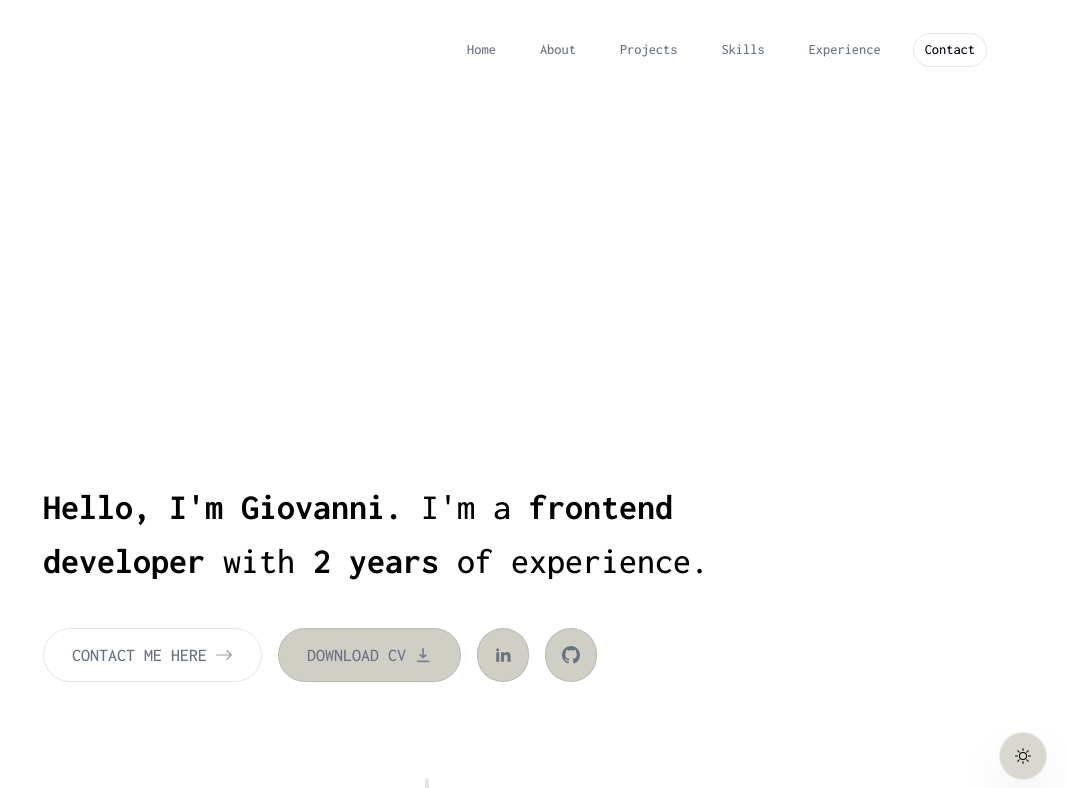
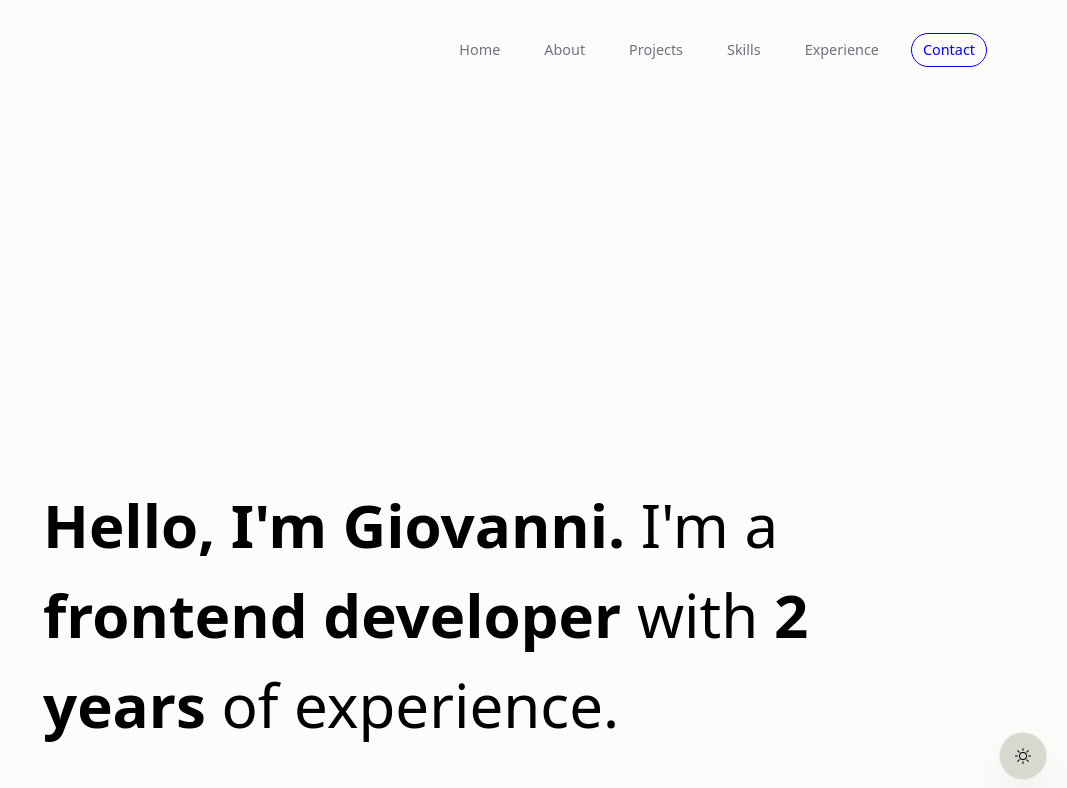
Before and after one commit to gmhislop/portfolio, a Next.js app: page / in a window 1280 px wide. Shown: the top 788 px of the page, without its empty margins (213-1280 px from the left). Built offline with nearby package versions, Linux system fonts and the light colour scheme; no server answers.

Commit message:
[improvement] - Improved font

```diff
--- a/src/app/globals.css
+++ b/src/app/globals.css
@@ -29,7 +29,7 @@ html.dark {
     --secondary: 255 255 255;
     --secondary-foreground: 15 60% 99%;
 
-    --accent: 15 86 190;
+    --accent: 240 100% 50%;
     --accent-foreground: 255 255 255;
 
     --neutral: 255 255 255;
--- a/src/app/layout.tsx
+++ b/src/app/layout.tsx
@@ -1,14 +1,14 @@
 import Header from '@/components/header';
 import './globals.css';
 import type { Metadata } from 'next';
-import { Inconsolata } from 'next/font/google';
+import { Rubik } from 'next/font/google';
 import ActiveSectionContextProvider from '@/context/active-section-context';
 import { Toaster } from 'react-hot-toast';
 import ThemeSwitch from '@/components/theme-switch';
 import ThemeContextProvider from '@/context/theme-contex';
 import Footer from '@/components/footer';
 
-const inconsolata = Inconsolata({ subsets: ['latin'] });
+const rubik = Rubik({ subsets: ['latin'], variable: '--font-rubik' });
 
 export const metadata: Metadata = {
   title: 'Giovanni | Portfolio',
@@ -19,7 +19,7 @@ export default function RootLayout({ children }: { children: React.ReactNode })
   return (
     <html lang="en" className="scroll-smooth">
       <body
-        className={`${inconsolata.className} bg-background text-color-1 relative pt-28 sm:pt-36 dark:bg-gray-900 dark:text-gray-50 dark:text-opacity-90`}
+        className={`${rubik.variable} bg-background text-color-1 relative pt-28 sm:pt-36 dark:bg-gray-900 dark:text-gray-50 dark:text-opacity-90`}
       >
         <ThemeContextProvider>
           <ActiveSectionContextProvider>
--- a/src/components/header.tsx
+++ b/src/components/header.tsx
@@ -24,7 +24,7 @@ const Header = () => {
                 className={clsx(
                   'flex w-full items-center justify-center px-3 py-3 hover:text-gray-950 dark:hover:text-white/20 transition dark:hover:300;',
                   {
-                    'text-gray-950 dark:text-gray-200': activeSection === link.name,
+                    'text-accent dark:text-gray-200': activeSection === link.name,
                   },
                 )}
                 href={link.hash}
@@ -36,7 +36,7 @@ const Header = () => {
                 {link.name}
                 {link.name === activeSection && (
                   <motion.span
-                    className="absolute inset-0 items-center border rounded-full borderBlack -z-10 dark:bg-gray-800"
+                    className="absolute inset-0 items-center border rounded-full border-accent -z-10 dark:bg-gray-800 text-accent"
                     layoutId="activeSection"
                     transition={{
                       type: 'spring',
--- a/src/components/intro.tsx
+++ b/src/components/intro.tsx
@@ -16,7 +16,7 @@ const Intro = () => {
   return (
     <section ref={ref} id="home" className="mb-28 mt-80 max-w-[50rem] sm:mb-0 scroll-mt-[100rem]">
       <motion.h1
-        className="mb-10 mt-4 px-4 text-2xl font-medium !leading-[1.5] sm:text-4xl"
+        className="mb-10 mt-4 px-4 text-2xl !leading-[1.5] sm:text-6xl"
         initial={{ opacity: 0, y: 100 }}
         animate={{ opacity: 1, y: 0 }}
       >
--- a/tailwind.config.ts
+++ b/tailwind.config.ts
@@ -8,8 +8,11 @@ const config: Config = {
   ],
   theme: {
     extend: {
+      fontFamily: {
+        rubik: 'var(--font-rubik)',
+      },
       colors: {
-        background: 'var(--background)',
+        background: 'hsl(var(--background))',
         color: {
           1: 'var(--color-text-primary)',
           2: 'var(--color-text-secondary)',
@@ -27,7 +30,7 @@ const config: Config = {
           foreground: 'var(--muted-foreground)',
         },
         accent: {
-          DEFAULT: 'var(--accent)',
+          DEFAULT: 'hsl(var(--accent))',
           foreground: 'var(--accent-foreground)',
         },
         border: {
```
